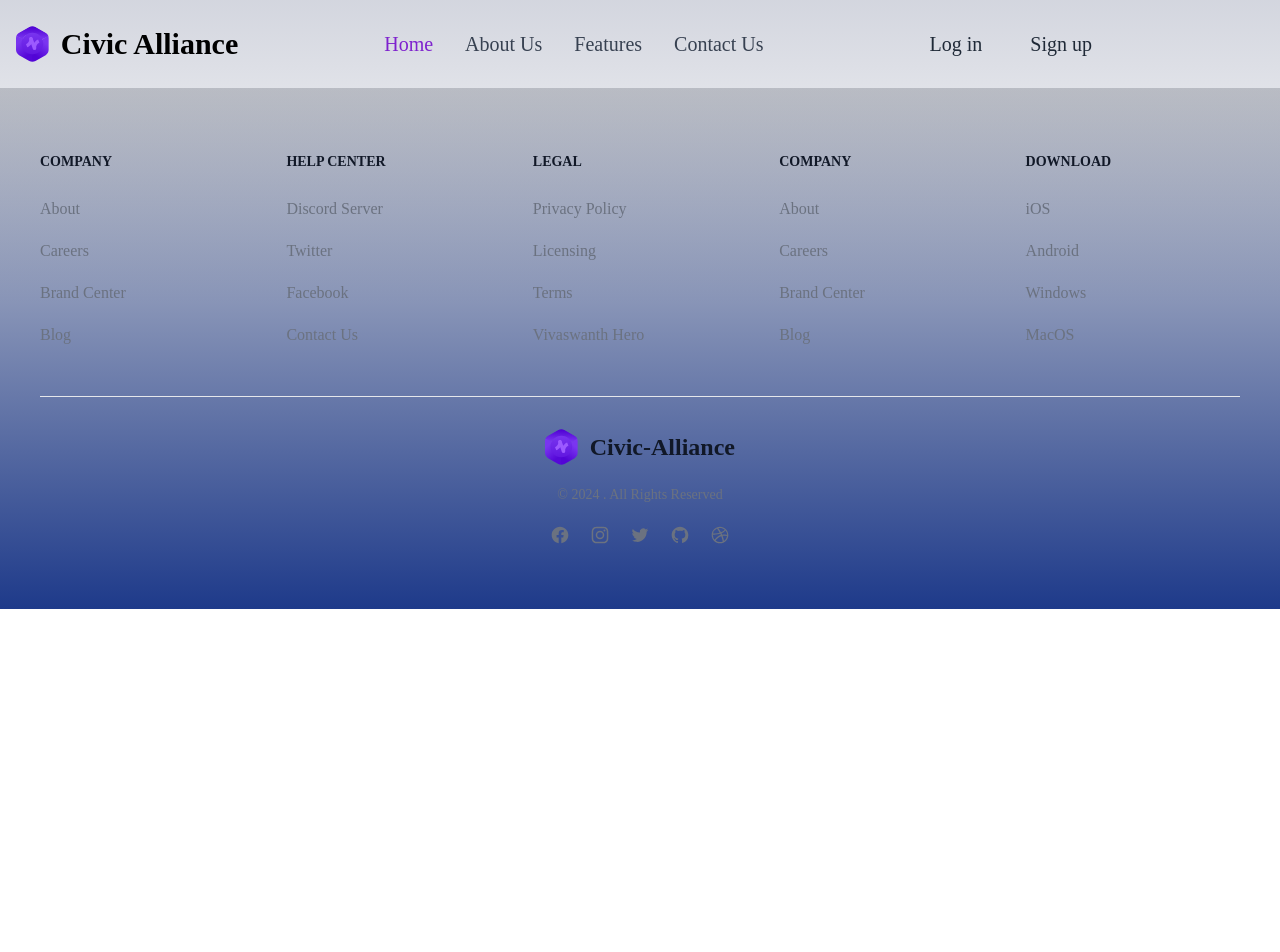
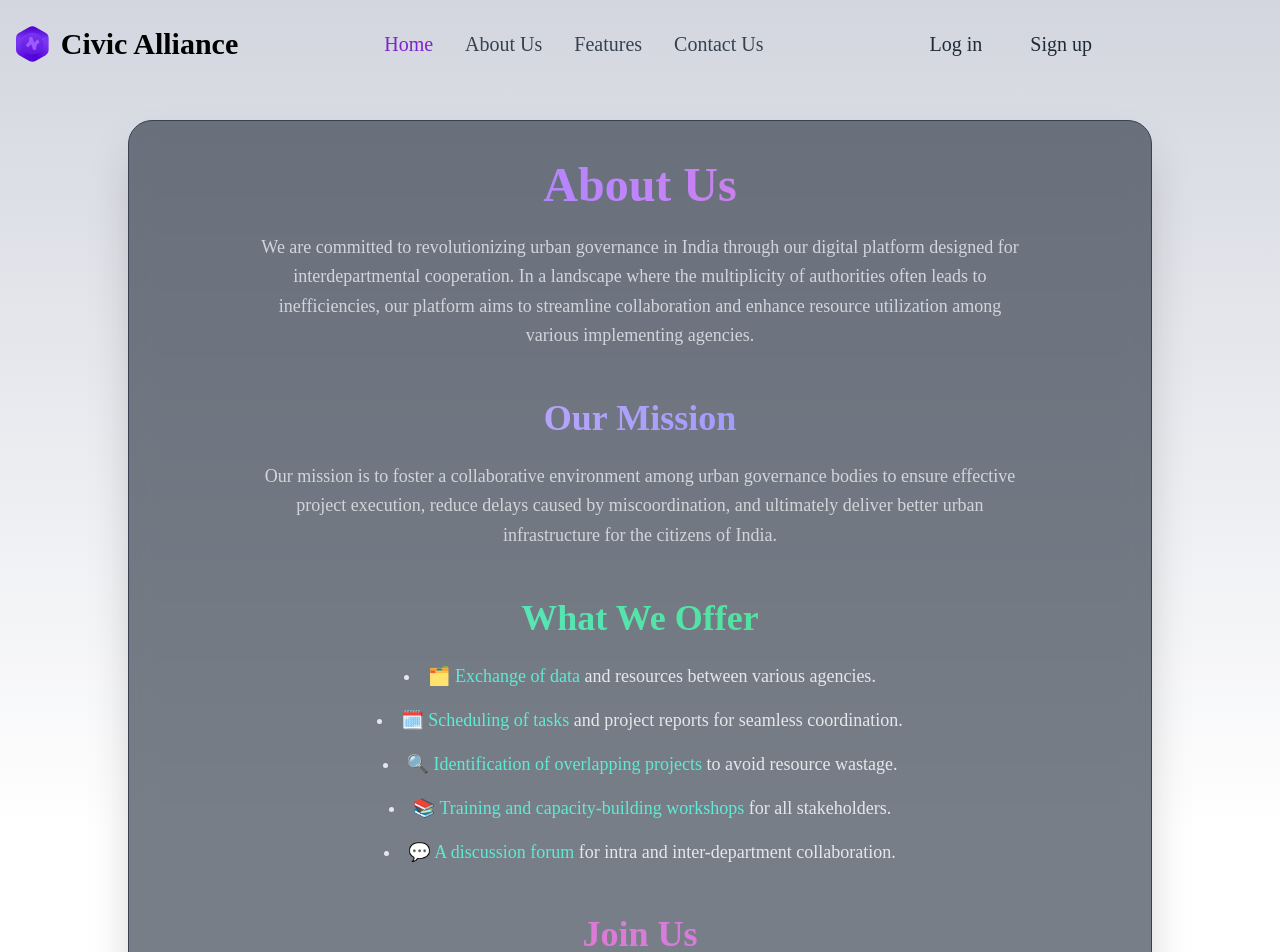
Before and after one commit to nannagaramchareesh/Civic-Alliance, a React (Create React App) app: page /about in a window 1280 px wide. Shown: the top 952 px of the page. Before the commit the page ends 800 px from the top, so only its background shows below. Built offline with nearby package versions, Linux system fonts and the light colour scheme.

Commit message:
added aboutus

```diff
--- a/src/App.js
+++ b/src/App.js
@@ -7,6 +7,7 @@ import { BrowserRouter as Router,Routes,Route} from "react-router-dom";
 import Login from './components/Login'
 import AddProject from './components/AddProject'
 import Contact from './components/Contact'
+import Aboutus from './components/Aboutus'
 
 export default function App() {
   return (
@@ -19,6 +20,7 @@ export default function App() {
           <Route path='/login' element={<Login/>}/>
           <Route path='/AddProject' element={<AddProject/>}/>
           <Route path='/contact' element={<Contact/>}/>
+          <Route path='/about' element={<Aboutus/>}/>
         </Routes>
         <Footer/>
       </Router>
--- /dev/null
+++ b/src/components/Aboutus.js
@@ -0,0 +1,42 @@
+import React from 'react';
+
+export default function Aboutus() {
+  return (
+    <div>
+      {/* Background Color Applied */}
+      <div className="flex flex-col items-center justify-center min-h-screen dark:bg-gray-900 text-gray-300 p-8">
+        <div className="relative bg-gray-800 bg-opacity-60 rounded-3xl p-10 shadow-2xl max-w-5xl w-full text-center backdrop-blur-md border border-gray-700">
+          <h1 className="text-5xl font-extrabold text-center text-transparent bg-clip-text bg-gradient-to-r from-indigo-400 via-purple-400 to-pink-400 mb-6">
+            About Us
+          </h1>
+          <p className="text-lg text-gray-300 mb-8 text-center max-w-3xl mx-auto leading-relaxed">
+            We are committed to revolutionizing urban governance in India through our digital platform designed for interdepartmental cooperation.
+            In a landscape where the multiplicity of authorities often leads to inefficiencies, our platform aims to streamline collaboration
+            and enhance resource utilization among various implementing agencies.
+          </p>
+
+          <h2 className="text-4xl font-semibold mt-12 mb-6 text-transparent bg-clip-text bg-gradient-to-r from-purple-300 to-indigo-400">Our Mission</h2>
+          <p className="text-lg text-gray-300 mb-8 text-center max-w-3xl mx-auto leading-relaxed">
+            Our mission is to foster a collaborative environment among urban governance bodies to ensure effective project execution,
+            reduce delays caused by miscoordination, and ultimately deliver better urban infrastructure for the citizens of India.
+          </p>
+
+          <h2 className="text-4xl font-semibold mt-12 mb-6 text-transparent bg-clip-text bg-gradient-to-r from-teal-300 to-green-400">What We Offer</h2>
+          <ul className="list-disc list-inside text-lg text-gray-200 mb-8 max-w-3xl mx-auto space-y-4">
+            <li className="transition-transform transform hover:scale-105 duration-300"><span className="text-teal-300">🗂️ Exchange of data</span> and resources between various agencies.</li>
+            <li className="transition-transform transform hover:scale-105 duration-300"><span className="text-teal-300">🗓️ Scheduling of tasks</span> and project reports for seamless coordination.</li>
+            <li className="transition-transform transform hover:scale-105 duration-300"><span className="text-teal-300">🔍 Identification of overlapping projects</span> to avoid resource wastage.</li>
+            <li className="transition-transform transform hover:scale-105 duration-300"><span className="text-teal-300">📚 Training and capacity-building workshops</span> for all stakeholders.</li>
+            <li className="transition-transform transform hover:scale-105 duration-300"><span className="text-teal-300">💬 A discussion forum</span> for intra and inter-department collaboration.</li>
+          </ul>
+
+          <h2 className="text-4xl font-semibold mt-12 mb-6 text-transparent bg-clip-text bg-gradient-to-r from-pink-400 to-purple-400">Join Us</h2>
+          <p className="text-lg text-gray-300 mb-8 text-center max-w-3xl mx-auto leading-relaxed">
+            Together, we can build a more efficient urban governance framework. Join us in our journey to enhance collaboration
+            among departments and transform the urban landscape for the better.
+          </p>
+        </div>
+      </div>
+    </div>
+  );
+}
--- a/src/components/Navbar.js
+++ b/src/components/Navbar.js
@@ -20,7 +20,7 @@ export default function Navbar() {
                             <Link to="/" className="block hover:underline py-2 pl-3 pr-4 text-white bg-purple-700 rounded lg:bg-transparent lg:text-purple-700 lg:p-0 dark:text-white" aria-current="page">Home</Link>
                         </li>
                         <li>
-                            <Link to="/" className="block hover:underline py-2 pl-3 pr-4 text-gray-700 border-b border-gray-100 hover:bg-gray-50 lg:hover:bg-transparent lg:border-0 lg:hover:text-purple-700 lg:p-0 dark:text-gray-400 lg:dark:hover:text-white dark:hover:bg-gray-700 dark:hover:text-white lg:dark:hover:bg-transparent dark:border-gray-700">About Us</Link>
+                            <Link to="/about" className="block hover:underline py-2 pl-3 pr-4 text-gray-700 border-b border-gray-100 hover:bg-gray-50 lg:hover:bg-transparent lg:border-0 lg:hover:text-purple-700 lg:p-0 dark:text-gray-400 lg:dark:hover:text-white dark:hover:bg-gray-700 dark:hover:text-white lg:dark:hover:bg-transparent dark:border-gray-700">About Us</Link>
                         </li>
 
                         <li>
```
